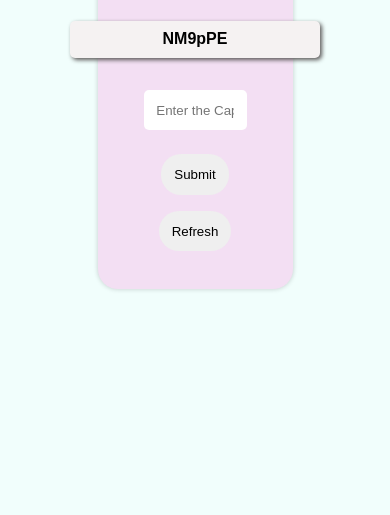
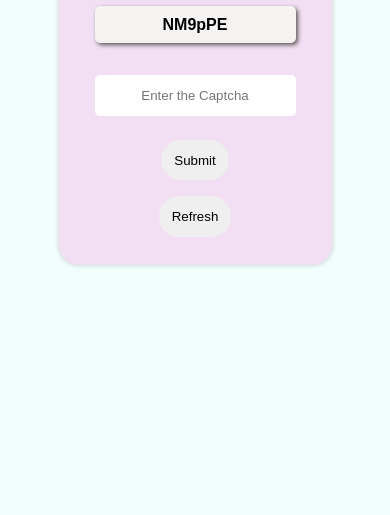
Before and after one commit to MalaikaZafar/Captcha-Generator, a plain HTML site: page index.html in a window 390 px wide. Shown: the part 329-844 px from the top of the page. Drawn offline with Linux system fonts and the light colour scheme.

Commit message:
Fixed Responsiveness

```diff
--- a/style.css
+++ b/style.css
@@ -26,13 +26,13 @@ body {
 
 .container {
   background-color: rgb(243, 223, 243);
-  padding: 30px;
+  padding: 20px;
   display: flex;
   flex-direction: column;
   align-items: center;
   border-radius: 20px;
   box-shadow: 0px 0px 5px rgba(0, 0, 0, 0.2);
-  width: 50%;
+  width: 70%;
 }
 
 h2 {
@@ -67,7 +67,7 @@ button:hover {
   text-align: center;
   border-radius: 5px;
   box-shadow: 2px 2px 4px #5a5858;
-  width: 250px;
+  width: 100%;
   border: none;
   padding: 0.6rem;
 }
```
